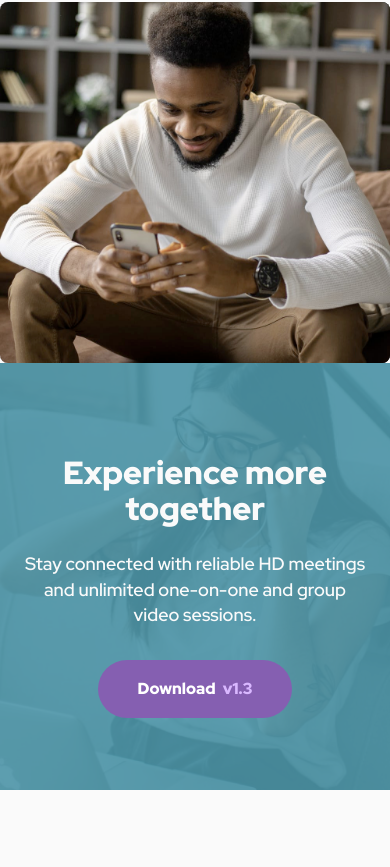
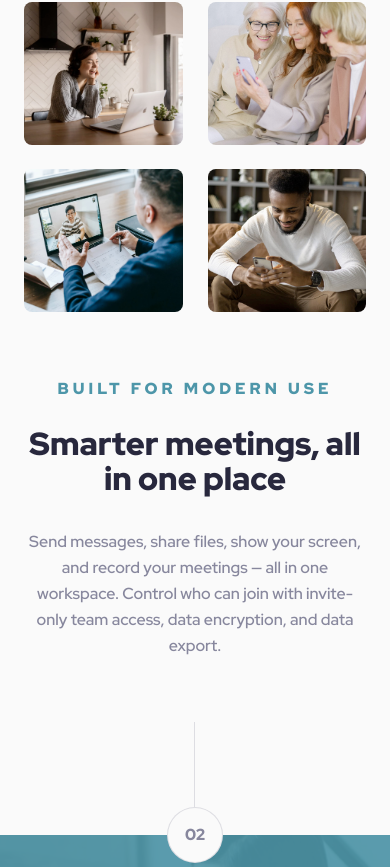
Before and after one commit to Edanriell/MeetLandingPage, an Angular app in the folder Client/: page / in a window 390 px wide. Shown: the part 997-1864 px from the top of the page. Before the commit the page ends 1787 px from the top, so only its background shows below. Built offline with nearby package versions, Linux system fonts and the light colour scheme.

Commit message:
finished mobile ui

```diff
--- a/Client/src/pages/main/sections/usage/usage.section.html
+++ b/Client/src/pages/main/sections/usage/usage.section.html
@@ -12,4 +12,7 @@
 		</header>
 		<p class="usage__text">Send messages, share files, show your screen, and record your meetings — all in one workspace. Control who can join with invite-only team access, data encryption, and data export.</p>
 	</div>
+	<div class="usage__section-numeration">
+		<p class="usage__section-number">02</p>
+	</div>
 </section>
--- a/Client/src/pages/main/sections/usage/usage.section.less
+++ b/Client/src/pages/main/sections/usage/usage.section.less
@@ -1,21 +1,24 @@
 .usage  {
 	position: relative;
-	padding: 0 2.4rem;
+	padding: 0 2.4rem 17.6rem 2.4rem;
+	z-index: 3;
 }
 
 .usage__image-group {
 	display: grid;
-	grid-template-columns: repeat(auto-fill,  minmax(15.1rem, 25.5rem));
-	grid-template-rows: repeat(2, 1fr);
+	grid-template-columns: repeat(auto-fit, minmax(15.1rem, 1fr));
 	gap: 2.4rem 2.5rem;
 	margin-bottom: 6.4rem;
+	justify-content: center;
 }
 
 .usage__image {
+	position: relative !important;
+	display: block !important;
 	border-radius: 0.8rem;
 	object-fit: cover;
-	width: 15.1rem;
-	height: 14.3rem;
+	width: 100% !important;
+	height: 14.3rem !important;
 }
 
 .usage__content {
@@ -35,20 +38,20 @@
 .usage__subtitle {
 	font-family: var(--font-family), sans-serif;
 	font-weight: 900;
-	font-size: 3.2rem;
-	line-height: 112%;
-	text-align: center;
-	color: var(--spinel-stone-black);
+	font-size: 1.6rem;
+	line-height: 162%;
+	letter-spacing: 0.25em;
+	text-transform: uppercase;
+	color: var(--acapulco-cliffs);
 }
 
 .usage__title {
 	font-family: var(--font-family), sans-serif;
 	font-weight: 900;
-	font-size: 1.6rem;
-	line-height: 162%;
-	letter-spacing: 0.25em;
-	text-transform: uppercase;
-	color: var(--acapulco-cliffs);
+	font-size: 3.2rem;
+	line-height: 112%;
+	text-align: center;
+	color: var(--spinel-stone-black);
 }
 
 .usage__text {
@@ -59,3 +62,38 @@
 	text-align: center;
 	color: var(--mandrake);
 }
+
+.usage__section-numeration {
+	width: 5.6rem;
+	height: 5.6rem;
+	border: 0.1rem solid rgba(135, 135, 157, 0.25);
+	border-radius: 2.9rem;
+	display: flex;
+	align-items: center;
+	justify-content: center;
+	position: absolute;
+	bottom: -2.8rem;
+	left: 50%;
+	transform: translate(-50%, 0);
+	user-select: none;
+	pointer-events: none;
+	background-color: var(--dr-white);
+
+	&::before {
+		content: "";
+		width: 0.1rem;
+		height: 8.5rem;
+		background-color: rgba(135, 135, 157, 0.25);
+		position: absolute;
+		top: -8.6rem;
+		right: 50%;
+	}
+}
+
+.usage__section-number {
+	font-family: var(--font-family), sans-serif;
+	font-weight: 900;
+	font-size: 1.6rem;
+	line-height: 162%;
+	color: var(--mandrake);
+}
```
